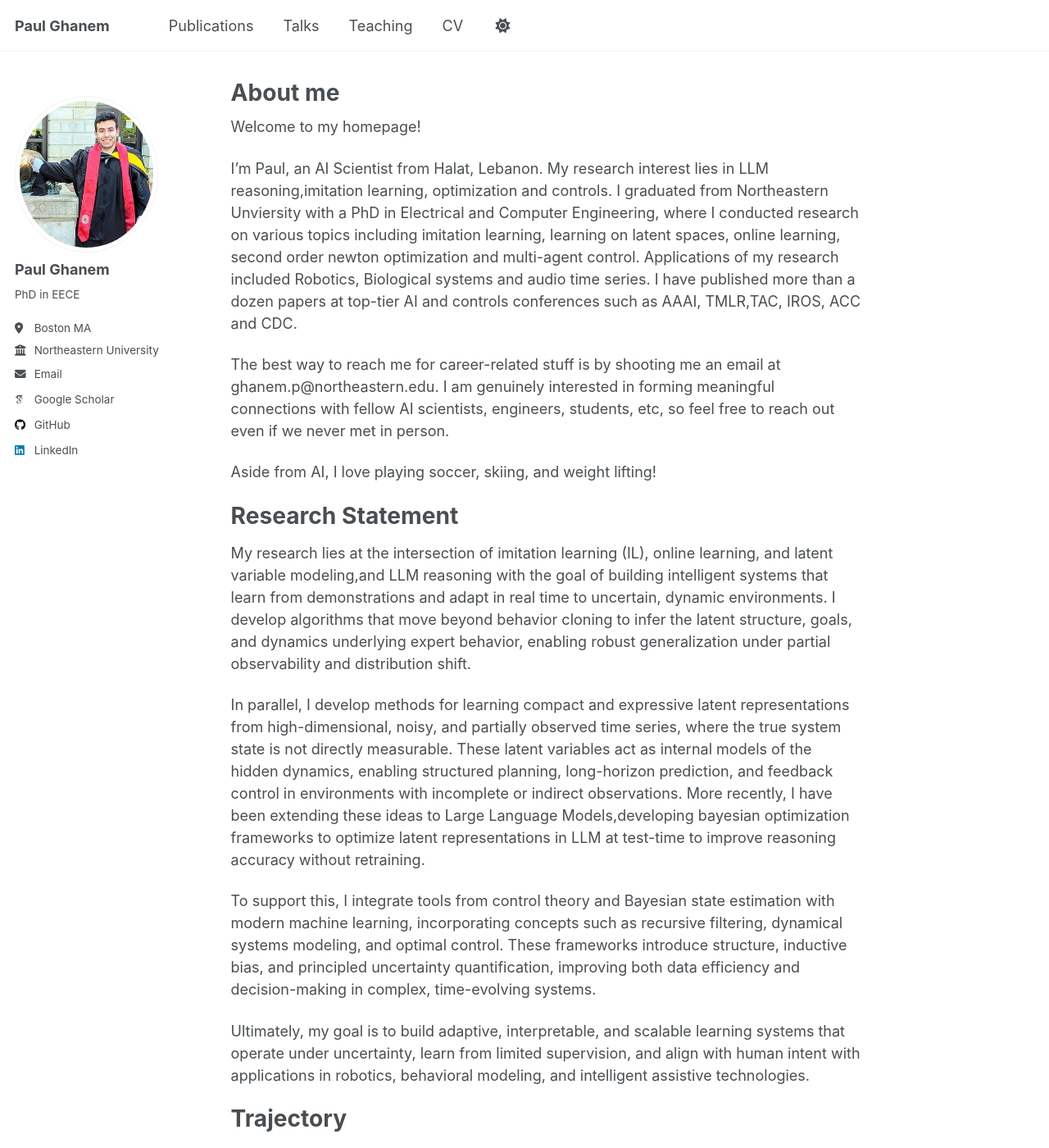
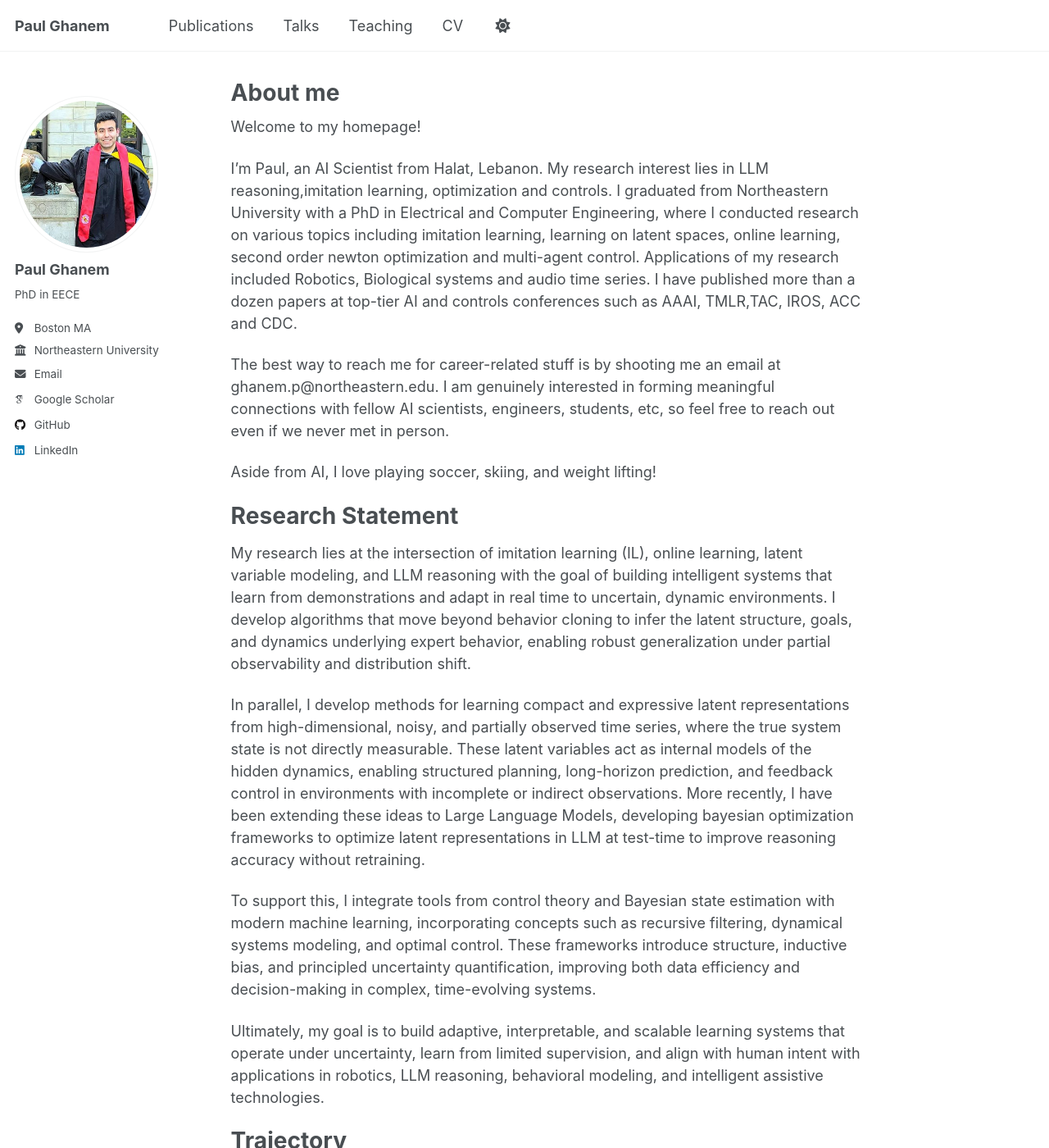
Before and after one commit to paulghanem/paulghanem.github.io, a Jekyll site: the page built from _pages/about.md, in a window 1280 px wide and 1400 px high. Shown: the whole window at 82% size. Built offline with Jekyll 4.4.1, drawn with Linux system fonts in a browser that asks for light colours; some web fonts are replaced; some of the changed text lies outside the part shown.

Commit message:
updated about

```diff
--- a/_pages/about.md
+++ b/_pages/about.md
@@ -8,7 +8,7 @@
 ---
 Welcome to my homepage!
 
-I'm Paul, an AI Scientist from Halat, Lebanon. My research interest lies in LLM reasoning,imitation learning, optimization and controls. I graduated from Northeastern Unviersity with a PhD in Electrical and Computer Engineering, where I conducted research on various topics including imitation learning, learning on latent spaces, online learning, second order newton optimization and multi-agent control. Applications of my research included Robotics, Biological systems and audio time series. I have published more than a dozen papers at top-tier AI and controls conferences such as AAAI, TMLR,TAC, IROS, ACC and CDC.
+I'm Paul, an AI Scientist from Halat, Lebanon. My research interest lies in LLM reasoning,imitation learning, optimization and controls. I graduated from Northeastern University with a PhD in Electrical and Computer Engineering, where I conducted research on various topics including imitation learning, learning on latent spaces, online learning, second order newton optimization and multi-agent control. Applications of my research included Robotics, Biological systems and audio time series. I have published more than a dozen papers at top-tier AI and controls conferences such as AAAI, TMLR,TAC, IROS, ACC and CDC.
 
 The best way to reach me for career-related stuff is by shooting me an email at ghanem.p@northeastern.edu. I am genuinely interested in forming meaningful connections with fellow AI scientists, engineers, students, etc, so feel free to reach out even if we never met in person.
 
@@ -16,13 +16,13 @@
 
 Research Statement
 ======
-My research lies at the intersection of imitation learning (IL), online learning, and latent variable modeling,and LLM reasoning with the goal of building intelligent systems that learn from demonstrations and adapt in real time to uncertain, dynamic environments. I develop algorithms that move beyond behavior cloning to infer the latent structure, goals, and dynamics underlying expert behavior, enabling robust generalization under partial observability and distribution shift.
+My research lies at the intersection of imitation learning (IL), online learning, latent variable modeling, and LLM reasoning with the goal of building intelligent systems that learn from demonstrations and adapt in real time to uncertain, dynamic environments. I develop algorithms that move beyond behavior cloning to infer the latent structure, goals, and dynamics underlying expert behavior, enabling robust generalization under partial observability and distribution shift.
 
-In parallel, I develop methods for learning compact and expressive latent representations from high-dimensional, noisy, and partially observed time series, where the true system state is not directly measurable. These latent variables act as internal models of the hidden dynamics, enabling structured planning, long-horizon prediction, and feedback control in environments with incomplete or indirect observations. More recently, I have been extending these ideas to Large Language Models,developing bayesian optimization frameworks to optimize latent representations in LLM at test-time to improve reasoning accuracy without retraining.
+In parallel, I develop methods for learning compact and expressive latent representations from high-dimensional, noisy, and partially observed time series, where the true system state is not directly measurable. These latent variables act as internal models of the hidden dynamics, enabling structured planning, long-horizon prediction, and feedback control in environments with incomplete or indirect observations. More recently, I have been extending these ideas to Large Language Models, developing bayesian optimization frameworks to optimize latent representations in LLM at test-time to improve reasoning accuracy without retraining.
 
 To support this, I integrate tools from control theory and Bayesian state estimation with modern machine learning, incorporating concepts such as recursive filtering, dynamical systems modeling, and optimal control. These frameworks introduce structure, inductive bias, and principled uncertainty quantification, improving both data efficiency and decision-making in complex, time-evolving systems.
 
-Ultimately, my goal is to build adaptive, interpretable, and scalable learning systems that operate under uncertainty, learn from limited supervision, and align with human intent  with applications in robotics, behavioral modeling, and intelligent assistive technologies.
+Ultimately, my goal is to build adaptive, interpretable, and scalable learning systems that operate under uncertainty, learn from limited supervision, and align with human intent  with applications in robotics, LLM reasoning, behavioral modeling, and intelligent assistive technologies.
 
 
 Trajectory
```
Also changed, not shown: other parts of _pages/about.md (+1 -1 lines).
